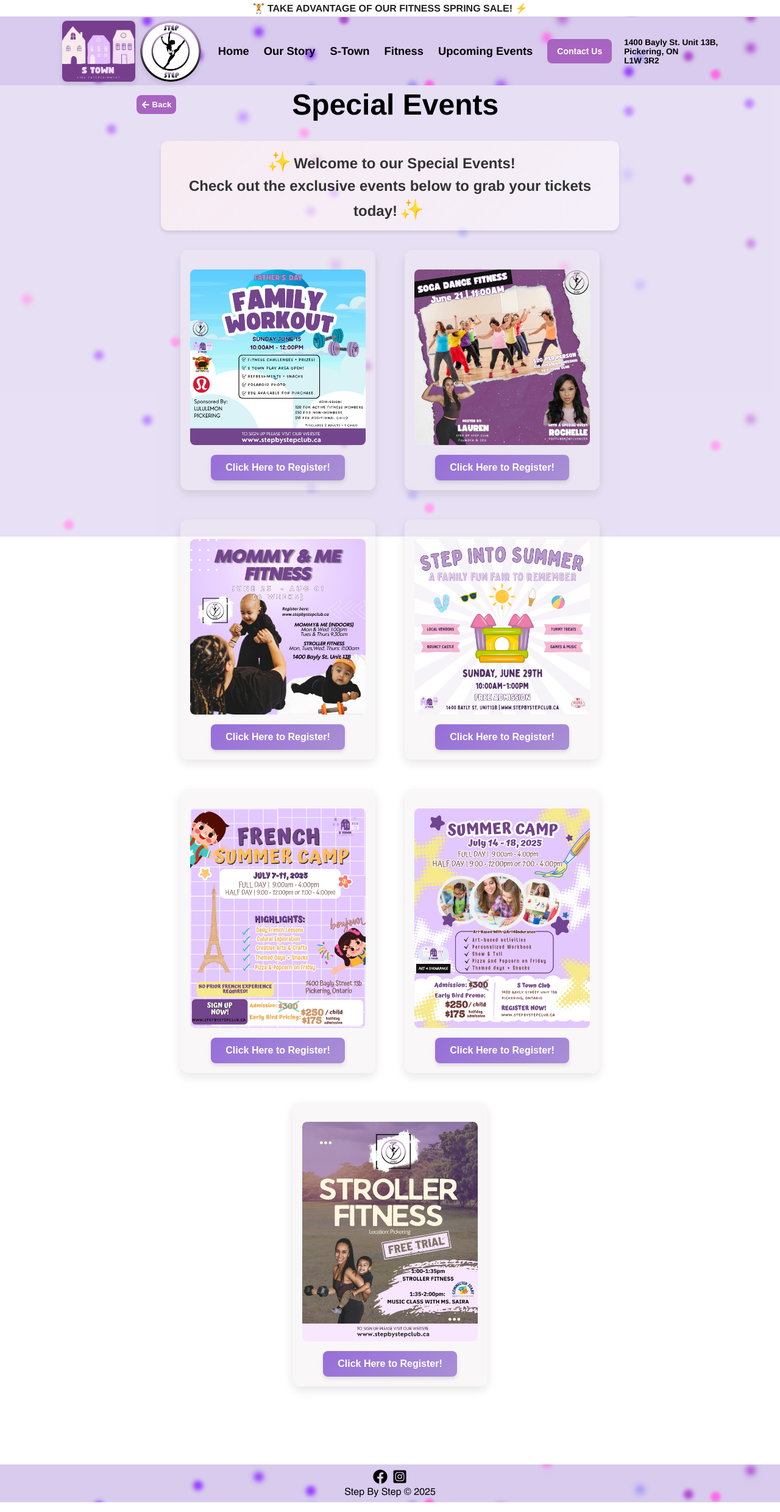
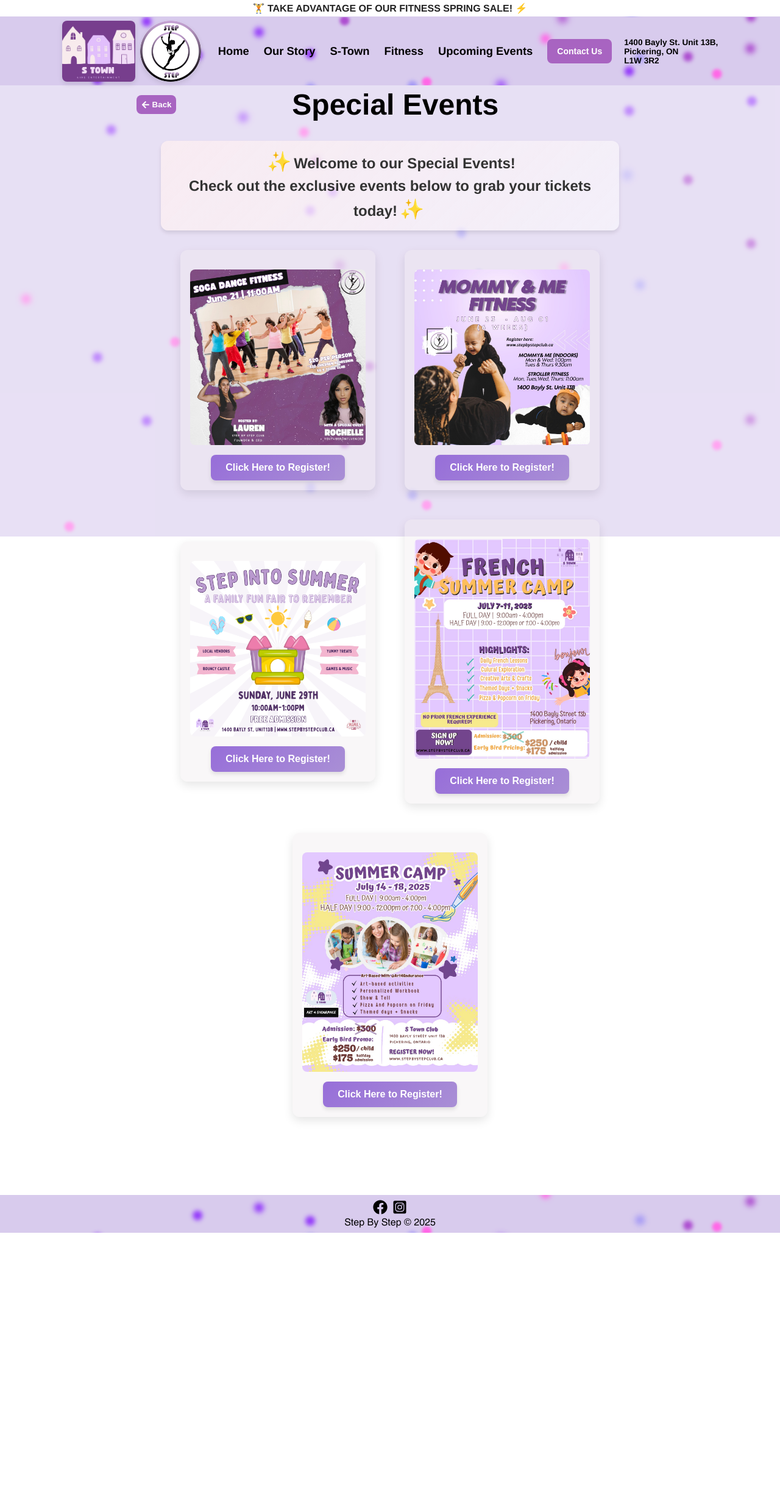
Before and after one commit to ralphdaryn/stepbystepstars, a React (Create React App) app in the folder client/: page /specialevents in a window 1280 px wide. Shown: the whole page at 61% size. After the commit the page ends 2038 px from the top, so only its background shows below. Built offline with nearby package versions, Linux system fonts and the light colour scheme.

Commit message:
update special events image and link

```diff
--- a/client/src/components/SpecialEvents/SpecialEvents.js
+++ b/client/src/components/SpecialEvents/SpecialEvents.js
@@ -5,8 +5,6 @@
 import specialEvents1 from "../../assets/images/summer_camp.jpeg";
 import specialEvents2 from "../../assets/images/soca-dance.jpeg";
 import specialEvents4 from "../../assets/images/mommy-fitness2.jpeg";
-import specialEvents5 from "../../assets/images/family-workout.jpeg";
-import specialEvents6 from "../../assets/images/stroller-fitness-june.jpeg";
 import specialEvents7 from "../../assets/images/step-summer.png";
 
 const SpecialEvents = () => {
@@ -43,20 +41,6 @@
     );
   };
 
-  const linkToBuyTickets5 = () => {
-    window.open(
-      "    https://www.wellnessliving.com/rs/catalog-view.html?k_business=651877&id_sale=3&k_id=815172",
-      "_blank"
-    );
-  };
-
-  const linkToBuyTickets6 = () => {
-    window.open(
-      "    https://www.wellnessliving.com/rs/event/step_by_step_club?k_class=815837&k_class_tab=66299",
-      "_blank"
-    );
-  };
-
   const linkToBuyTickets7 = () => {
     window.open(
       "    https://www.wellnessliving.com/rs/event/step_by_step_club?k_class=815840&k_class_tab=66373",
@@ -79,20 +63,6 @@
       </div>
 
       <div className="special-events__card-wrapper">
-        <div className="special-events__image-container">
-          <img
-            src={specialEvents5}
-            alt="Special Event"
-            className="special-events__image"
-            onClick={() => openMedia(specialEvents5)}
-          />
-          <button
-            className="special-events__button"
-            onClick={linkToBuyTickets5}
-          >
-            Click Here to Register!
-          </button>
-        </div>
         <div className="special-events__image-container">
           <img
             src={specialEvents2}
@@ -160,20 +130,6 @@
             Click Here to Register!
           </button>
         </div>
-        <div className="special-events__image-container">
-          <img
-            src={specialEvents6}
-            alt="Special Event"
-            className="special-events__image"
-            onClick={() => openMedia(specialEvents6)}
-          />
-          <button
-            className="special-events__button"
-            onClick={linkToBuyTickets6}
-          >
-            Click Here to Register!
-          </button>
-        </div>
       </div>
 
       {selectedMedia && (
```
